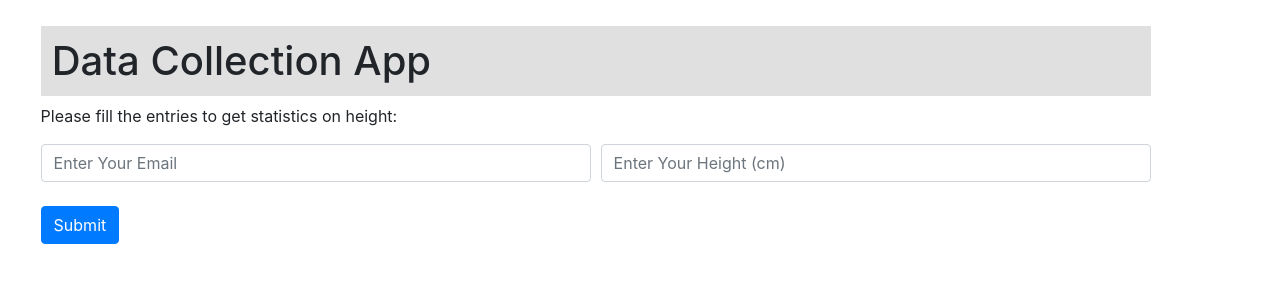
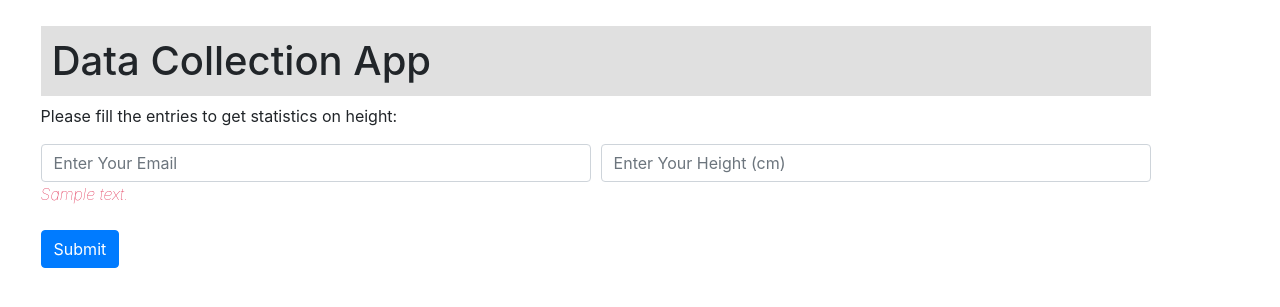
Before and after one commit to sysani/python-mortgage-calculator, a Flask app: template templates/index.html in a window 1280 px wide. Shown: the top 307 px of the page. Run offline with Flask 2, Linux system fonts and the light colour scheme; the template is opened without the code that fills it: most values are stand-ins (such as "Sample title", 1, 10 or a date in 2020); some libraries are stand-ins or nearby versions.

Commit message:
adding in error handling & error styles

```diff
--- a/app.py
+++ b/app.py
@@ -32,7 +32,7 @@ def success():
             db.session.commit()
             return render_template("success.html")
 
-        return render_template("index.html")
+        return render_template("index.html",text="Email address already in use! Please enter a new one")
 
 if __name__ == '__main__':
     app.debug=True
--- a/static/main.css
+++ b/static/main.css
@@ -7,3 +7,9 @@ h1 {
   padding: 1%;
   width: 100%;
 }
+
+.message {
+  color: crimson;
+  font-weight: lighter;
+  font-style: italic;
+}
--- a/templates/index.html
+++ b/templates/index.html
@@ -10,7 +10,6 @@
     <div class="container">
       <h1>Data Collection App</h1>
       <p>Please fill the entries to get statistics on height: </p>
-
       <form action="{{url_for('success')}}" method="POST">
         <div class="form-row">
           <div class="col">
@@ -20,6 +19,11 @@
             <input type="number" class="form-control" placeholder="Enter Your Height (cm)" name="height" min="1" required>
           </div>
         </div>
+
+        <div class="message">
+          {{text | safe}}
+        </div>
+
         <br>
         <button type="Submit" class="btn btn-primary">Submit</button>
       </form>
```
